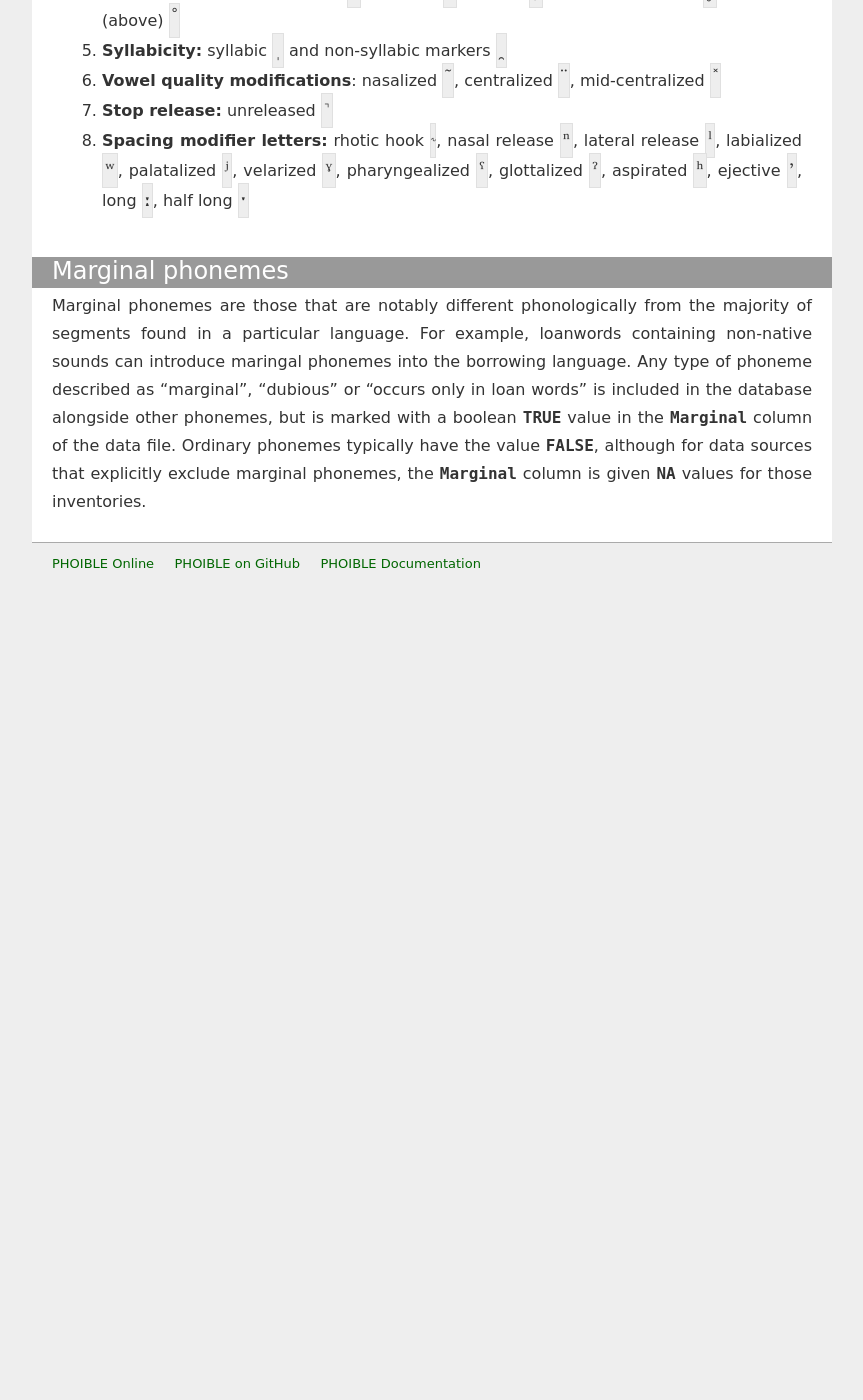
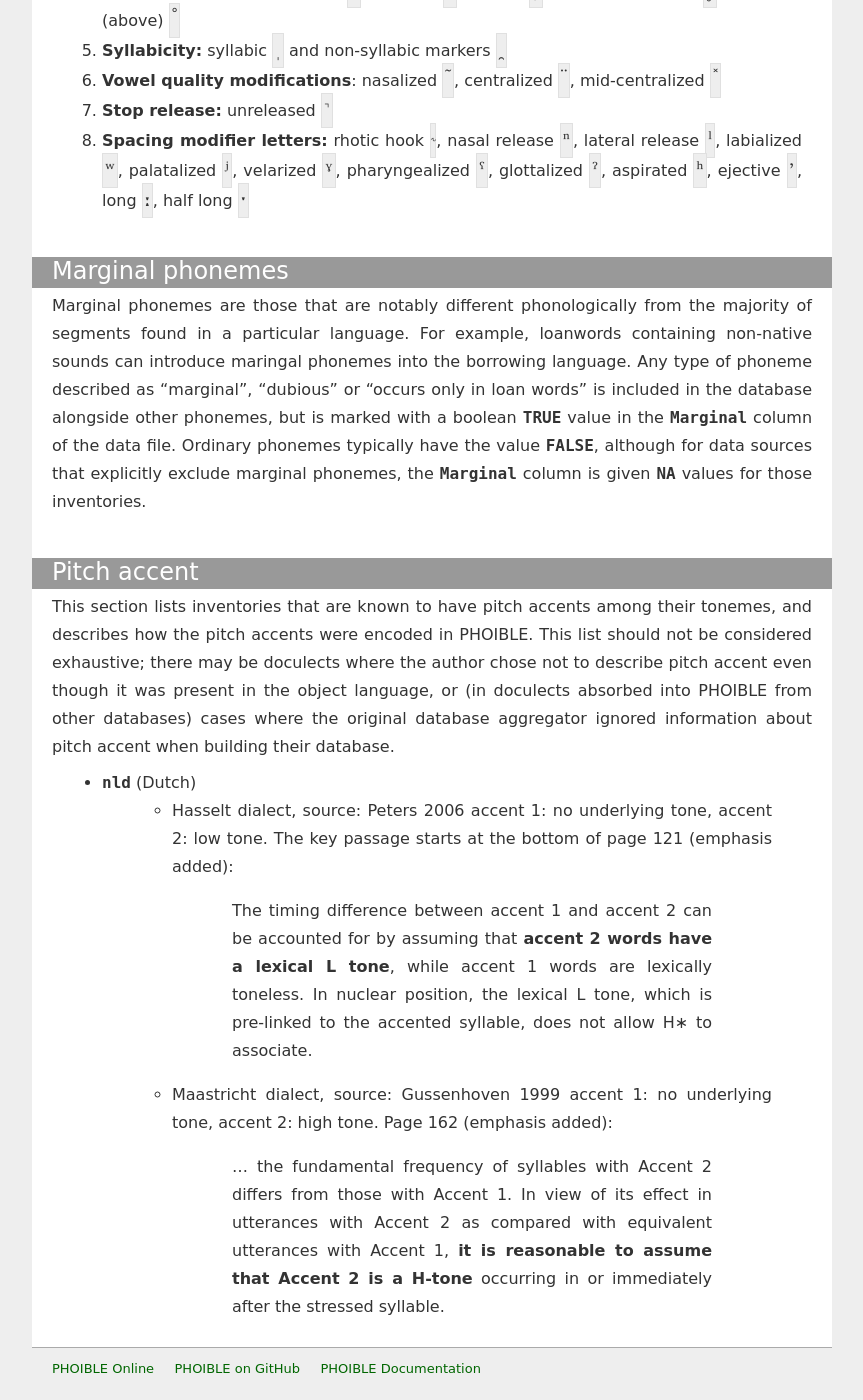
Before and after one commit to phoible/phoible.github.io, a Jekyll site: the page built from conventions.md, in a window 1280 px wide and 1400 px high, scrolled down 5435 px. Shown: the whole window, without its empty margins (208-1071 px from the left). Built offline with Jekyll 4.4.1, drawn with Linux system fonts in a browser that asks for light colours; some web fonts are replaced; Markdown is read by kramdown in place of the engine named in the settings; before the commit the page ends 6065 px from its top, so only the background shows below that.

Commit message:
add pitch accent section from dev wiki

```diff
--- a/conventions.md
+++ b/conventions.md
@@ -100,3 +100,15 @@ The ordering conventions used in PHOIBLE are as follows:
 
 # Marginal phonemes
 Marginal phonemes are those that are notably different phonologically from the majority of segments found in a particular language. For example, loanwords containing non-native sounds can introduce maringal phonemes into the borrowing language. Any type of phoneme described as “marginal”, “dubious” or “occurs only in loan words” is included in the database alongside other phonemes, but is marked with a boolean <span class="mono">TRUE</span> value in the <span class="mono">Marginal</span> column of the data file. Ordinary phonemes typically have the value <span class="mono">FALSE</span>, although for data sources that explicitly exclude marginal phonemes, the <span class="mono">Marginal</span> column is given <span class="mono">NA</span> values for those inventories.
+
+# Pitch accent
+This section lists inventories that are known to have pitch accents among their tonemes, and describes how the pitch accents were encoded in PHOIBLE. This list should not be considered exhaustive; there may be doculects where the author chose not to describe pitch accent even though it was present in the object language, or (in doculects absorbed into PHOIBLE from other databases) cases where the original database aggregator ignored information about pitch accent when building their database.
+
+- <span class="mono">nld</span> (Dutch)
+    - Hasselt dialect, source: Peters 2006
+      accent 1: no underlying tone, accent 2: low tone. The key passage starts at the bottom of page 121 (emphasis added):
+      > The timing difference between accent 1 and accent 2 can be accounted for by assuming that **accent 2 words have a lexical L tone**, while accent 1 words are lexically toneless. In nuclear position, the lexical L tone, which is pre-linked to the accented syllable, does not allow  H∗ to  associate.
+
+    - Maastricht dialect, source: Gussenhoven 1999
+      accent 1: no underlying tone, accent 2: high tone. Page 162 (emphasis added):
+      > ... the fundamental frequency of syllables with Accent 2 differs from those with Accent 1. In view of its effect in utterances with Accent 2 as compared with equivalent utterances with Accent 1, **it is reasonable to assume that Accent 2 is a H-tone** occurring in or immediately after the stressed syllable.
```
